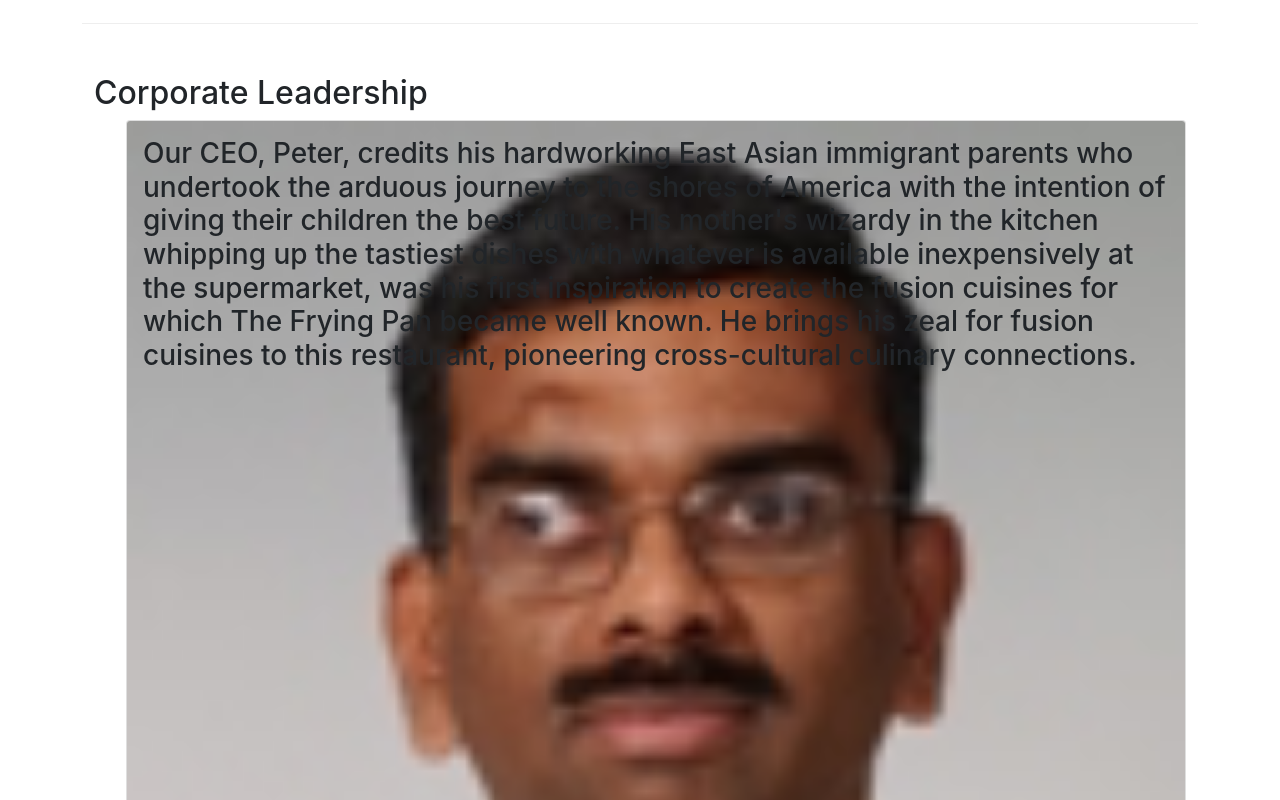
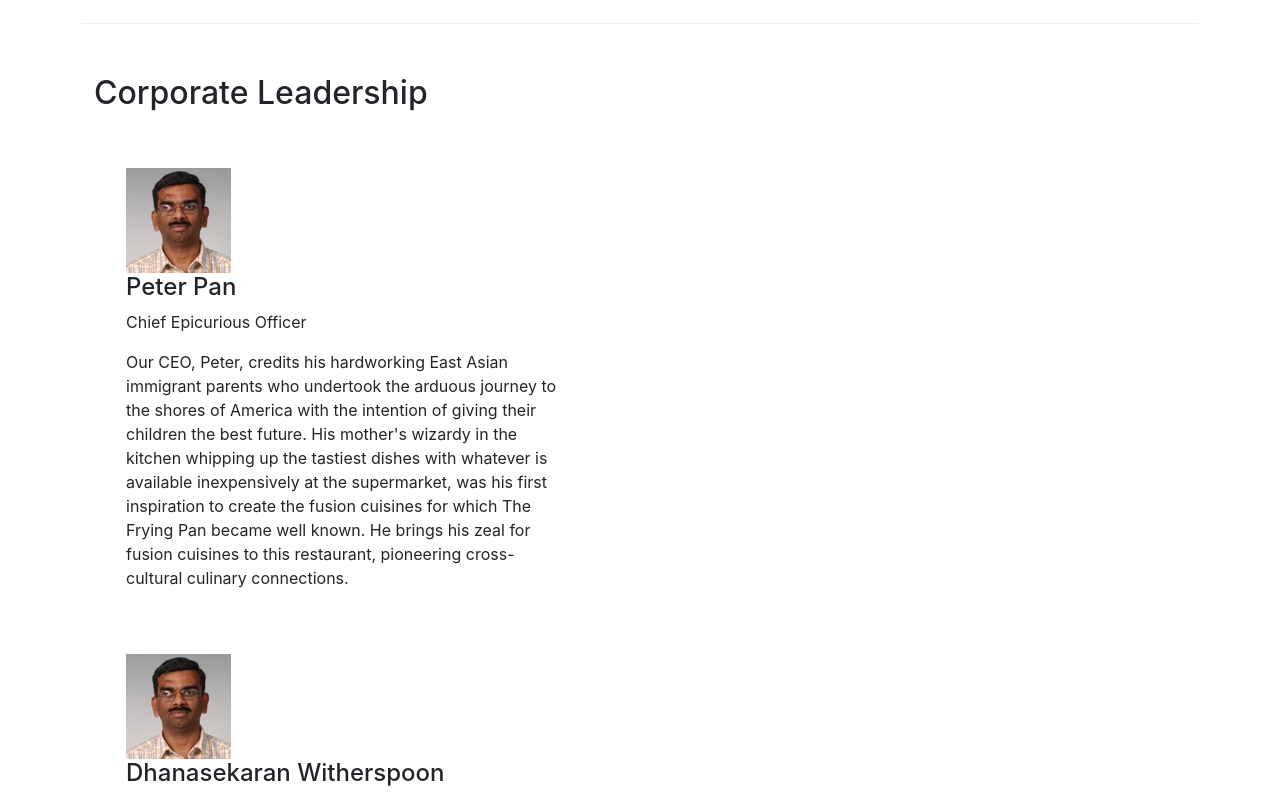
Before and after one commit to daocongly/CongLyFX12998, a React (Create React App) app: page /aboutus in a window 1280 px wide. Shown: the part 960-1760 px from the top of the page. Built offline with nearby package versions, Linux system fonts and the light colour scheme.

Commit message:
sua  mot chut boostap la OK

```diff
--- a/src/components/AboutComponent.js
+++ b/src/components/AboutComponent.js
@@ -6,28 +6,20 @@
 function About(props) {
     const RenderLeader =props.leaders.map((leader) => {
         return (
-            <Card>
-            <CardImg with="20%" object src={leader.image} alt={leader.name}></CardImg>
-            <CardImgOverlay>
-            <CardTitle className="h3">{leader.description}</CardTitle>
-            </CardImgOverlay>
-            </Card>
+            <div key={leader.id} className="row mt-5">
+            <Media>
+                <Media left middle className="col-md-5">
+                    <Media object src={leader.image}/>
+                </Media>
+                <Media body className="ml-5 col-md-5">
+                    <Media heading>{leader.name}</Media>
+                    <p>{leader.designation}</p>
+                    <p>{leader.description}</p>
+                </Media>
+            </Media>
+        </div>
         );
     });
-
-
-
-
-
-
-
-
-    // const leaders = props.leaders.map((leader) => {
-    //     return (
-    //         <p>Leader {leader.name}</p>
-    //     );
-    // });
-
     return(
         <div className="container">
             <div className="row">
```
